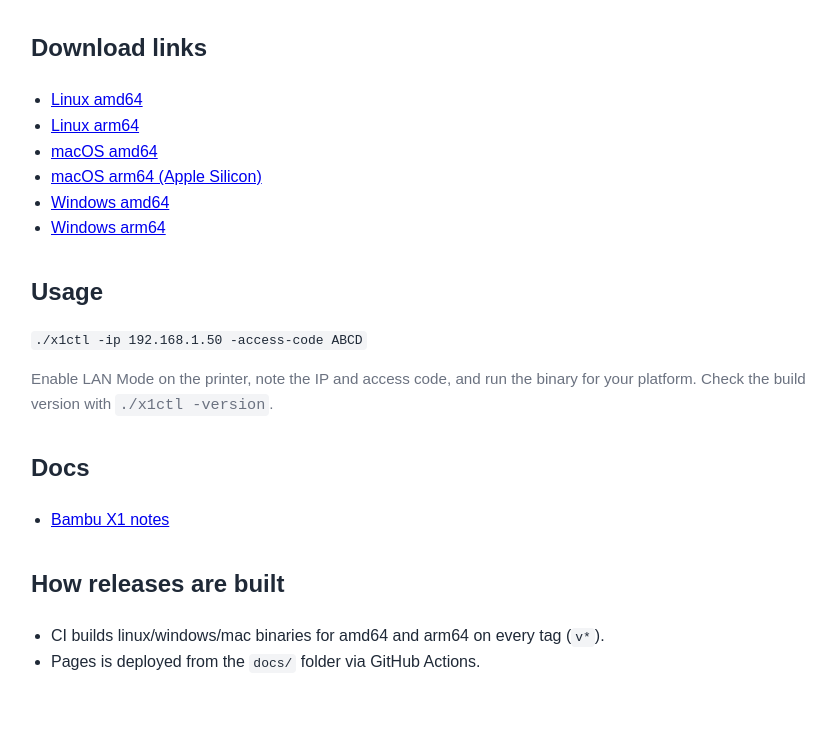
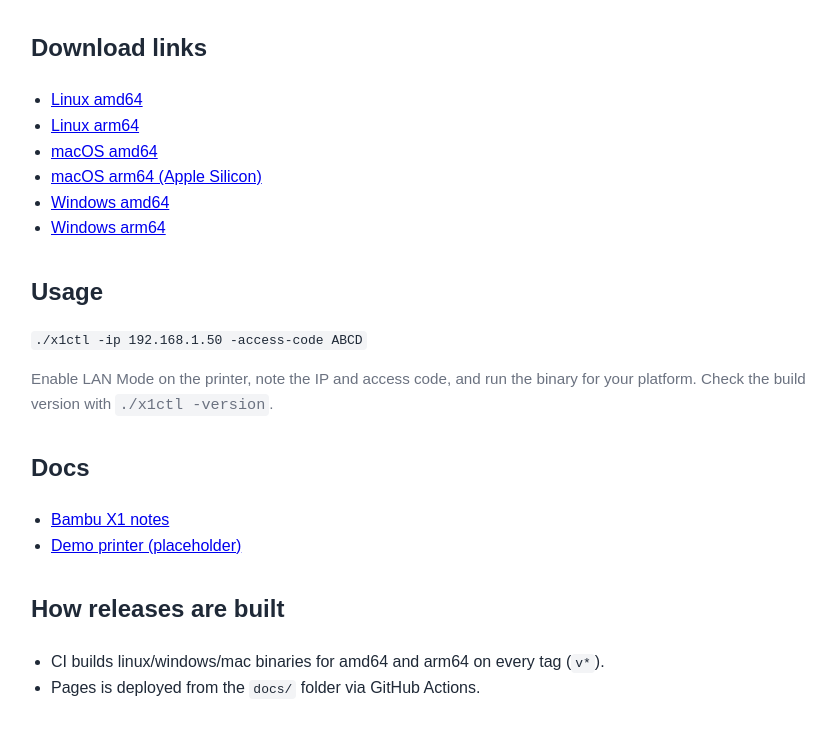
Before and after one commit to joeblew999/3d-printers, a plain HTML site: page docs/index.html in a window 1280 px wide. Shown: the part 457-1192 px from the top of the page, without its empty margins (209-1045 px from the left). Drawn offline with Linux system fonts and the light colour scheme.

Commit message:
Add demo printer placeholder and link across docs

```diff
--- a/docs/index.html
+++ b/docs/index.html
@@ -42,6 +42,7 @@
   <h2>Docs</h2>
   <ul>
     <li><a href="/3d-printers/docs/bambu_x1.md">Bambu X1 notes</a></li>
+    <li><a href="/3d-printers/docs/fake_printer.md">Demo printer (placeholder)</a></li>
   </ul>
 
   <h2>How releases are built</h2>
```
Also changed, not shown: 3 other files.
